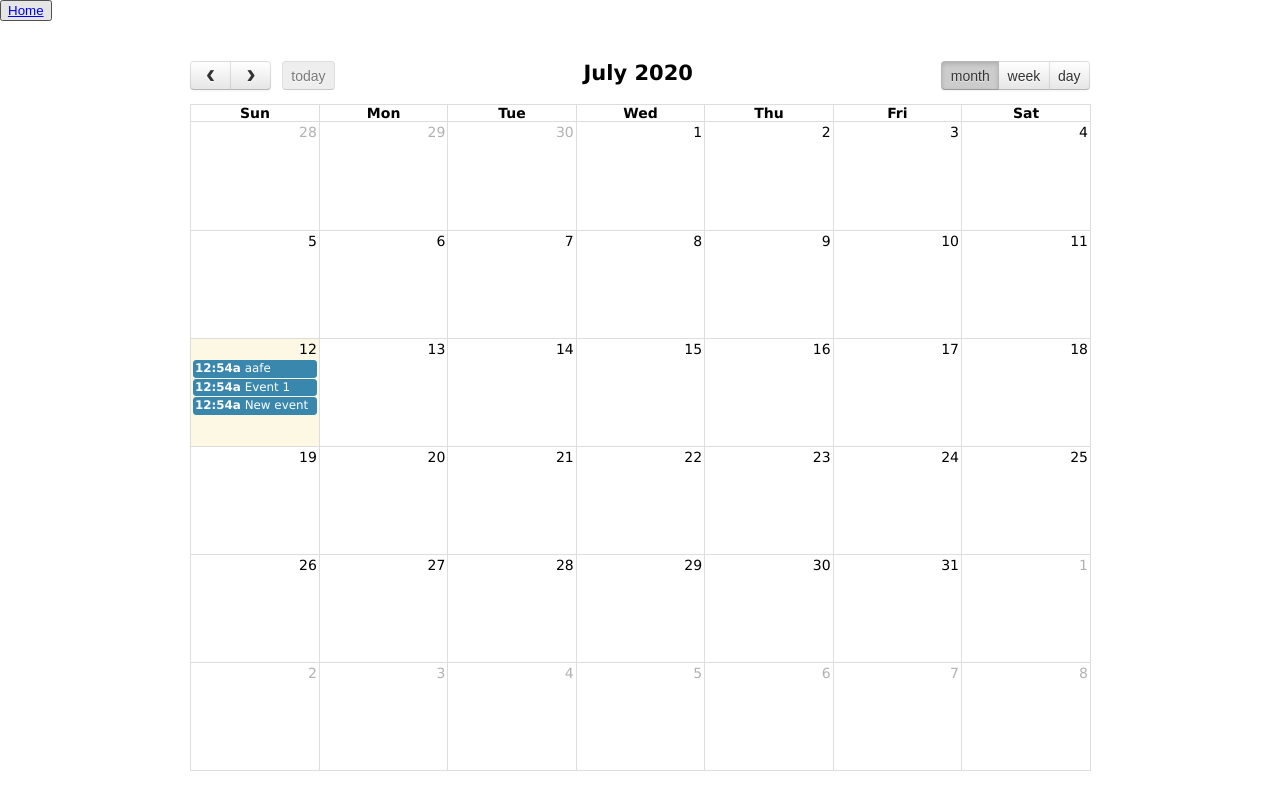
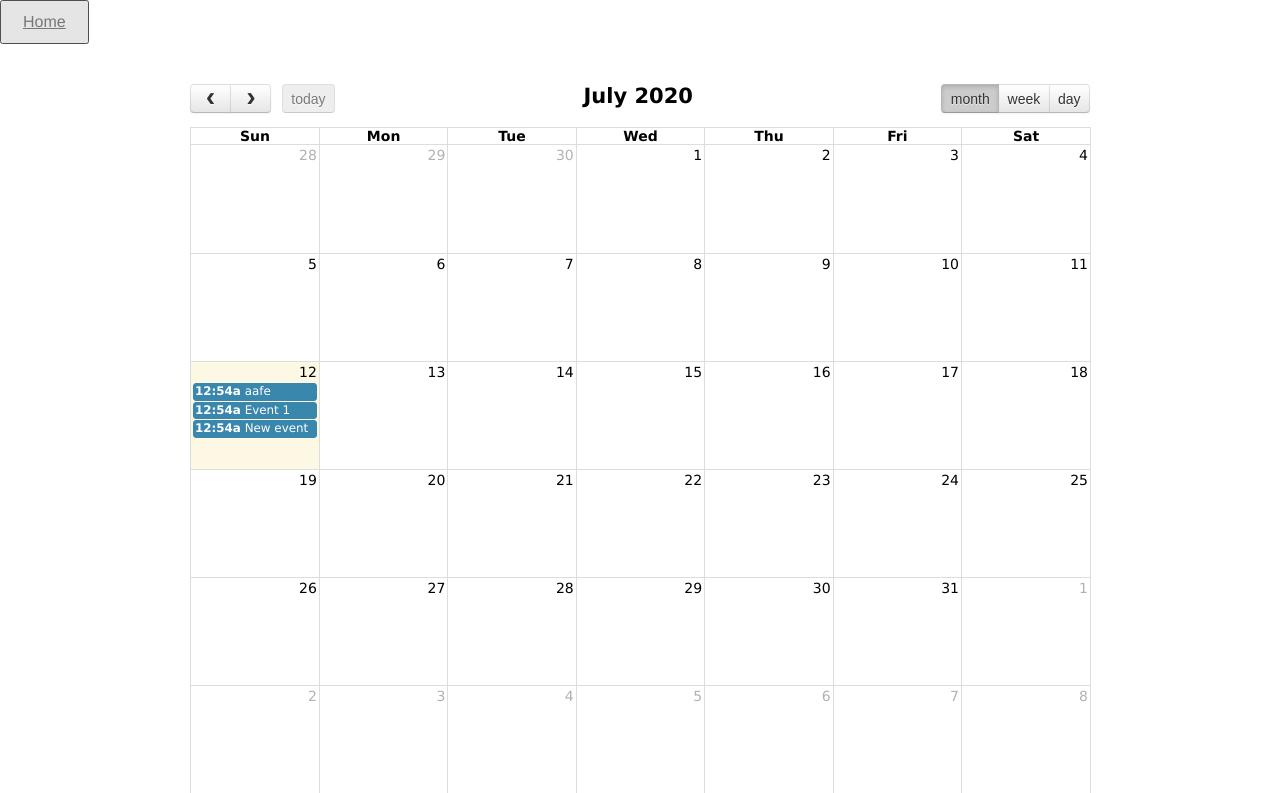
Before and after one commit to karkipra/Water-Walkers, a Flask app: page /calendar in a window 1280 px wide. Shown: the top 793 px of the page. Before the commit the page ends 771 px from the top, so only its background shows below. Run offline with Flask 2, Linux system fonts and the light colour scheme; data comes from the database, SQL or seed files in the repository; some libraries are stand-ins or nearby versions.

Commit message:
Add small styling for home button

```diff
--- /dev/null
+++ b/static/styles/calendar.css
@@ -0,0 +1,42 @@
+body {
+    margin: 0;
+    padding: 0;
+    font-family: "Lucida Grande",Helvetica,Arial,Verdana,sans-serif;
+    font-size: 14px;
+}
+
+#script-warning {
+    display: none;
+    background: #eee;
+    border-bottom: 1px solid #ddd;
+    padding: 0 10px;
+    line-height: 40px;
+    text-align: center;
+    font-weight: bold;
+    font-size: 12px;
+    color: red;
+}
+
+#loading {
+    display: none;
+    position: absolute;
+    top: 10px;
+    right: 10px;
+}
+
+#calendar {
+    max-width: 900px;
+    margin: 40px auto;
+    padding: 0 10px;
+}
+
+.homeButton {
+    float: left;
+    color: #777;
+    padding-top: 10px;
+    padding-bottom: 10px;
+    padding-left: 15px;
+    padding-right: 15px;
+    font-family: "Helvetica Neue",Helvetica,Arial,sans-serif;
+    font-size: 16px;
+}
--- a/templates/calendar.html
+++ b/templates/calendar.html
@@ -36,48 +36,13 @@
 	});
 
 </script>
-<style>
-
-	body {
-		margin: 0;
-		padding: 0;
-		font-family: "Lucida Grande",Helvetica,Arial,Verdana,sans-serif;
-		font-size: 14px;
-	}
-
-	#script-warning {
-		display: none;
-		background: #eee;
-		border-bottom: 1px solid #ddd;
-		padding: 0 10px;
-		line-height: 40px;
-		text-align: center;
-		font-weight: bold;
-		font-size: 12px;
-		color: red;
-	}
-
-	#loading {
-		display: none;
-		position: absolute;
-		top: 10px;
-		right: 10px;
-	}
-
-	#calendar {
-		max-width: 900px;
-		margin: 40px auto;
-		padding: 0 10px;
-	}
-
-</style>
-
+<link rel="stylesheet" type="text/css" href="/static/styles/calendar.css?v=1.5">
 </head>
 
 <body>
 	<div>
 		<button>
-			<a href="{{ url_for('index') }}" class="button">Home</a>
+			<a href="{{ url_for('index') }}" class="homeButton">Home</a>
 		</button>
 	</div>
 
```
